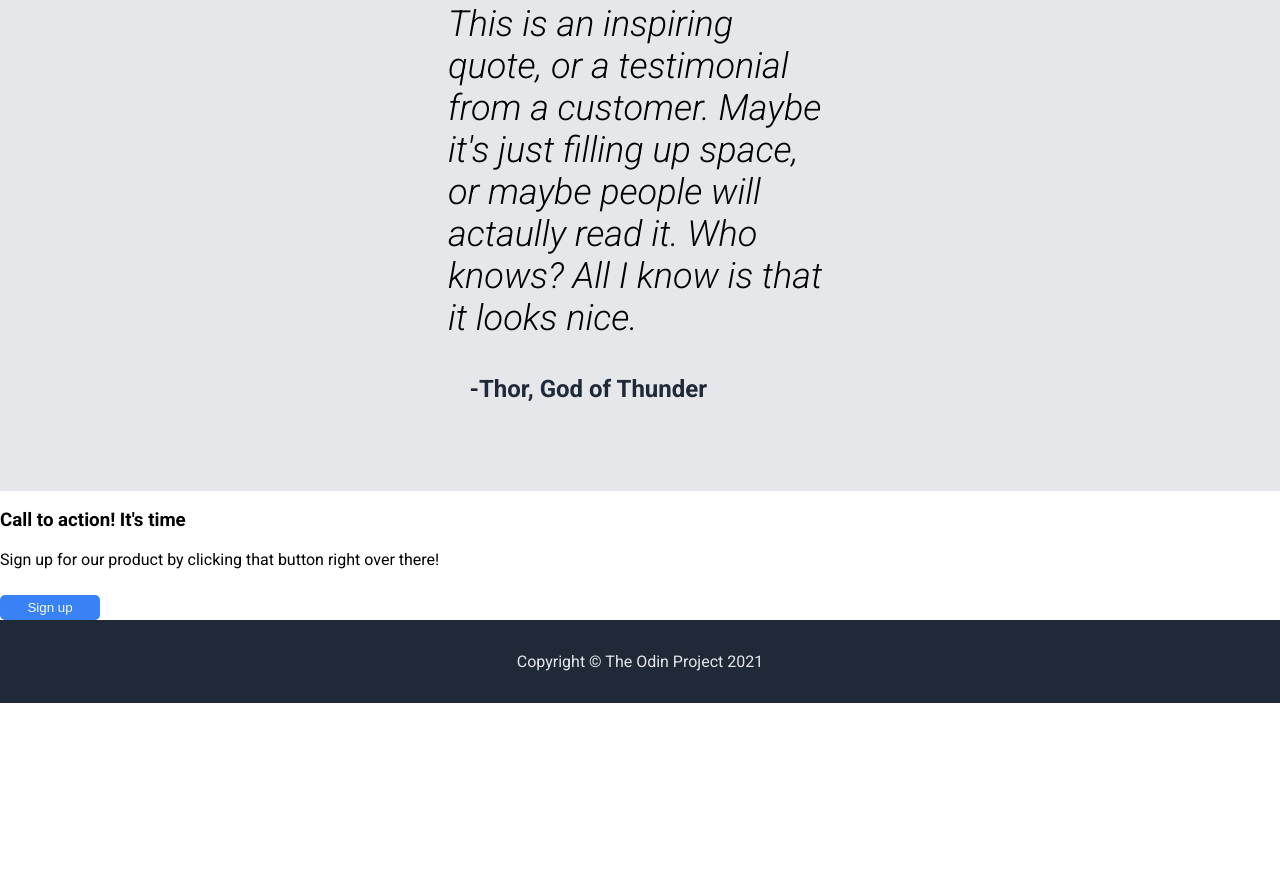
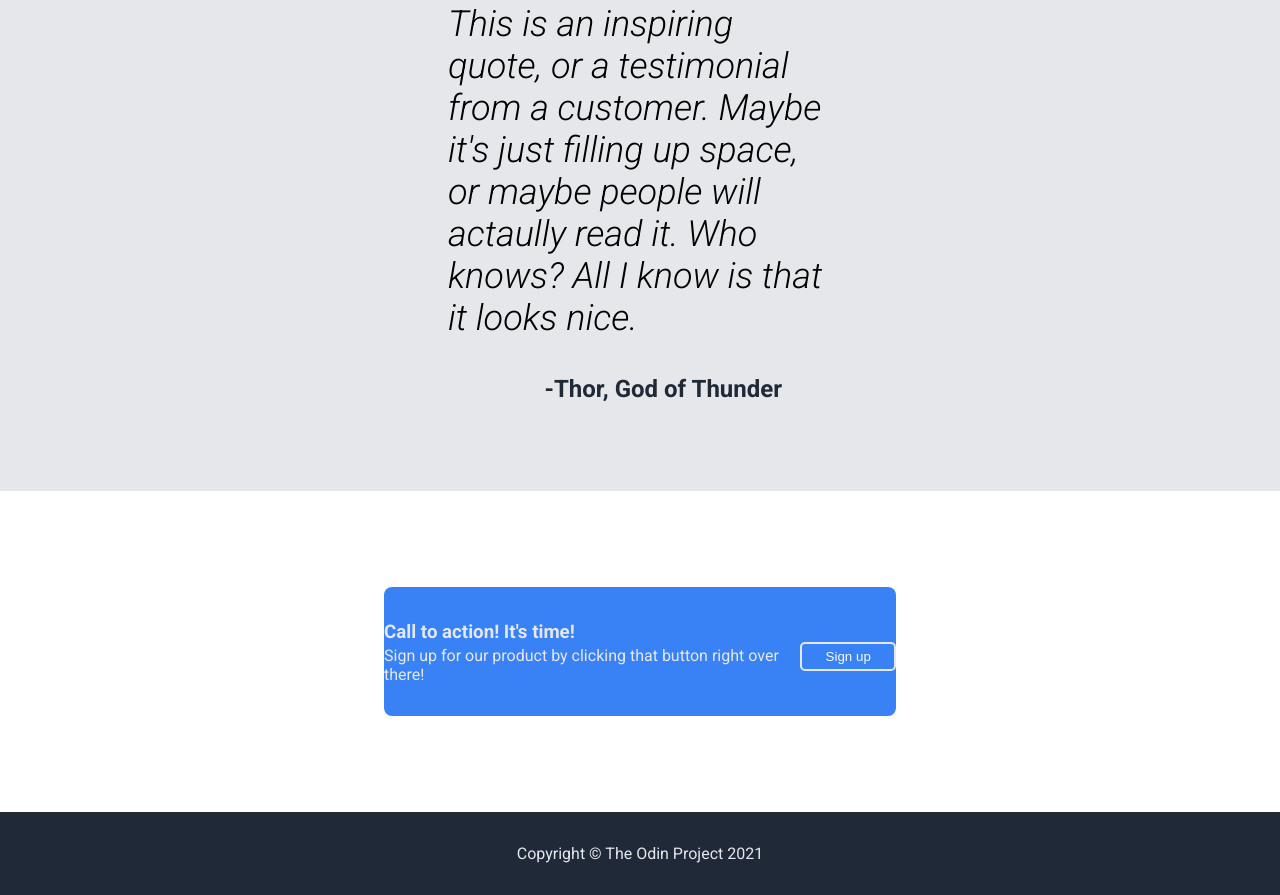
Before and after one commit to KiyuV/landing-page, a plain HTML site: page index.html in a window 1280 px wide. Shown: the part 1165-2060 px from the top of the page. Before the commit the page ends 1868 px from the top, so only its background shows below. Drawn offline with Linux system fonts and the light colour scheme.

Commit message:
feat: structure and style 4th part of web page

```diff
--- a/css/landing_page_style.css
+++ b/css/landing_page_style.css
@@ -147,8 +147,37 @@ button {
     font-size: 24px;
     font-weight: 700;
     justify-content: flex-end;
-    margin-right: 125px;
+    margin-right: 50px;
  }
+
+ .section-4 {
+    padding: 6em 0px;
+ }
+
+ .section-4-1 {
+    display: flex;
+    justify-content: space-around;
+    align-items: center;
+    margin: 0px 30vw;
+    background-color: #3882F6;
+    color: #E5E7EB;
+    border-radius: 8px;
+    padding: 16px 0px;
+ }
+
+ h3 {
+    font-weight: 700;
+ }
+
+#text-bottom{
+    font-weight: 400;
+    margin-top: -16px;
+}
+
+#sign-bottom {
+    border: 2px solid #E5E7EB;
+}
+
 .footer {
     background-color: #1F2937;
     padding: 32px 0px;
--- a/index.html
+++ b/index.html
@@ -56,10 +56,12 @@
                     </div>
                 </div>
                 <div class="section-4">
-                    <div>
-                        <h3>Call to action! It's time</h3>
-                        <p>Sign up for our product by clicking that button right over there!</p>
-                        <button type="button">Sign up</button>
+                    <div class="section-4-1">
+                        <div>
+                            <h3>Call to action! It's time!</h3>
+                            <p id="text-bottom">Sign up for our product by clicking that button right over there!</p>
+                        </div>
+                        <button type="button" id="sign-bottom">Sign up</button>
                     </div>
                 </div>
             </div>
```
